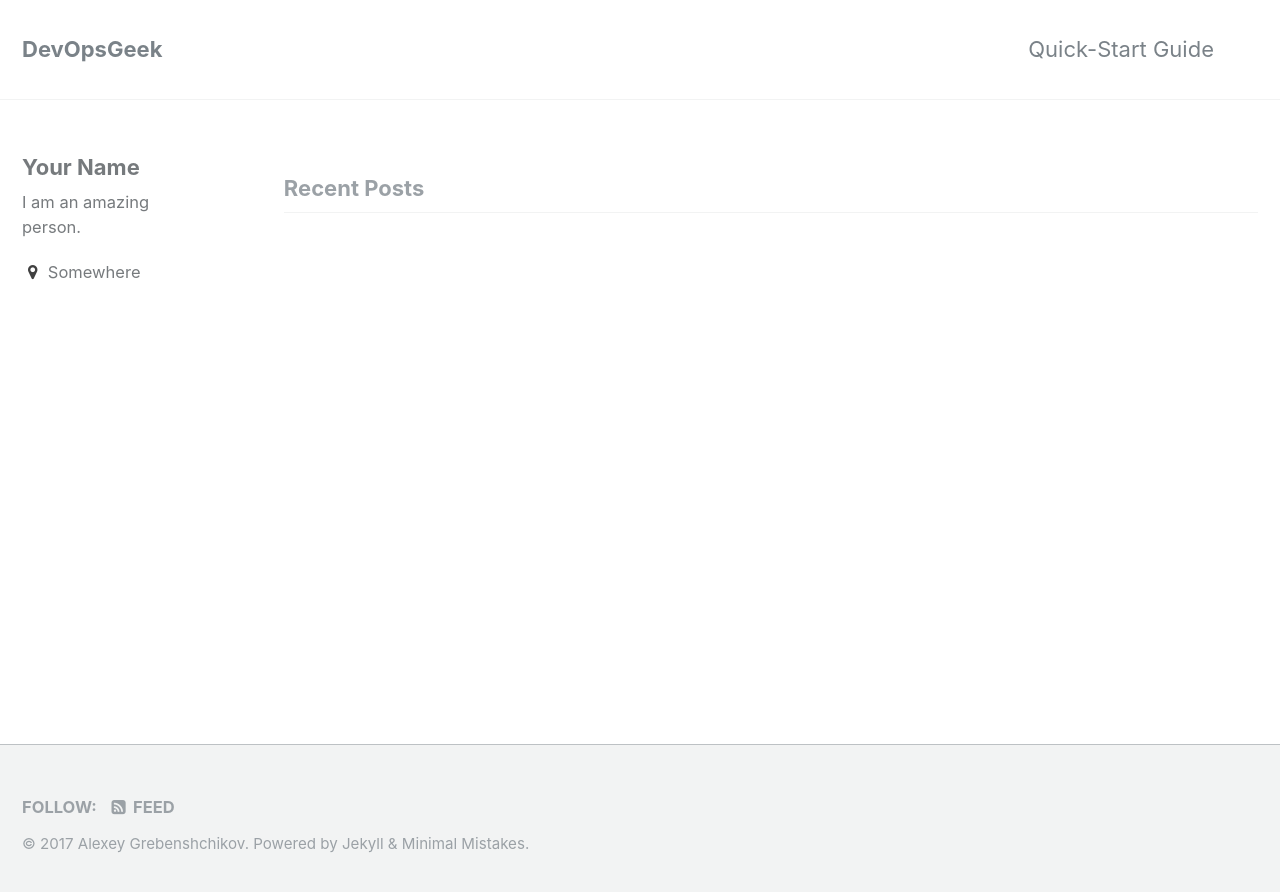
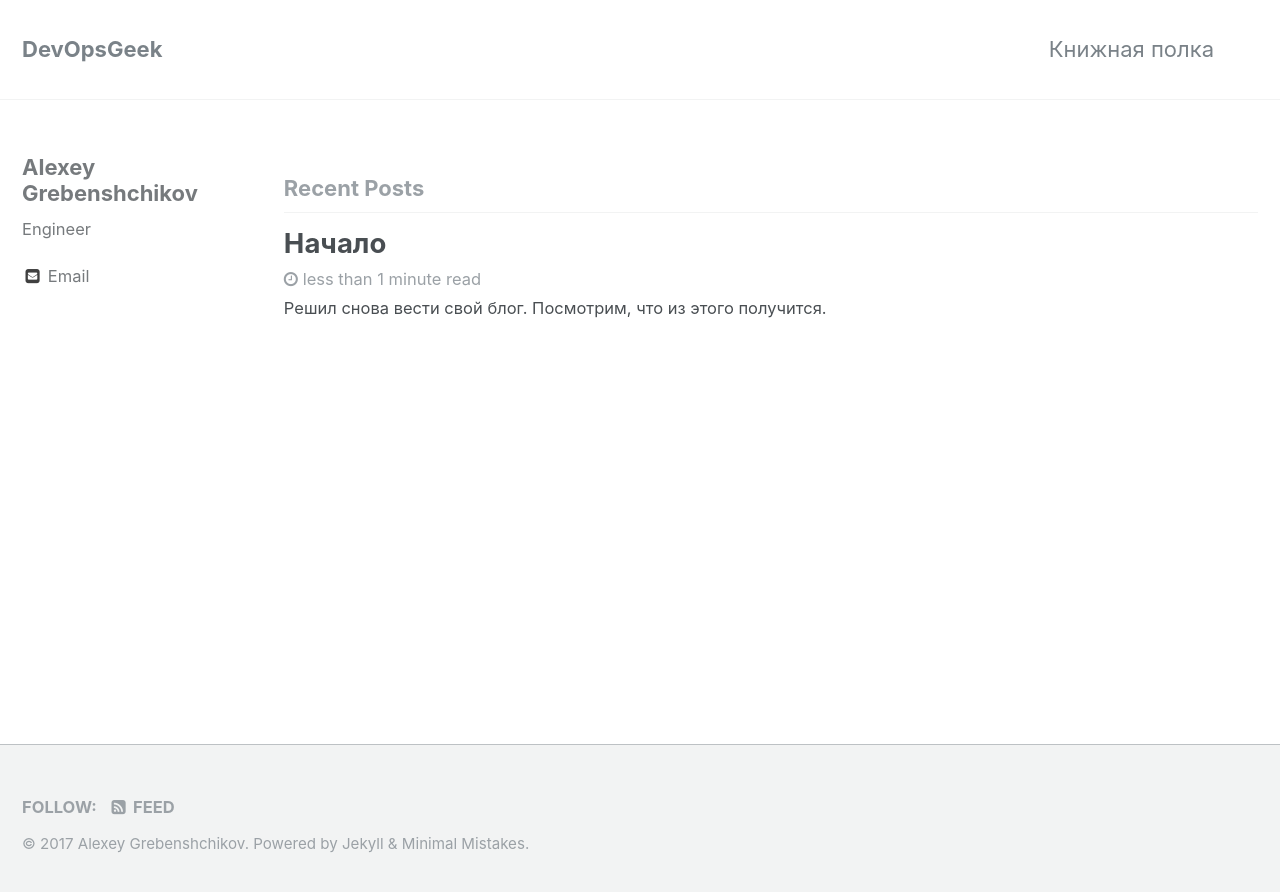
Before and after one commit to LiveStalker/devopsgeek, a Jekyll site: the page built from index.html, in a window 1280 px wide. Shown: the top 892 px of the page. Built offline with Jekyll 4.4.1, drawn with Linux system fonts in a browser that asks for light colours; the list of posts is cut into pages by our own code.

```diff
--- a/_config.yml
+++ b/_config.yml
@@ -1,10 +1,3 @@
-# Welcome to Jekyll!
-#
-# This config file is meant for settings that affect your entire site, values
-# which you are expected to set up once and rarely need to edit after that.
-# For technical reasons, this file is *NOT* reloaded automatically when you use
-# `jekyll serve`. If you change this file, please restart the server process.
-
 # Site Settings
 locale                   : "en"
 title                    : "DevOpsGeek"
@@ -78,11 +71,11 @@ analytics:
 
 # Site Author
 author:
-  name             : "Your Name"
+  name             : "Alexey Grebenshchikov"
   avatar           : # path of avatar image, e.g. "/assets/images/bio-photo.jpg"
-  bio              : "I am an amazing person."
-  location         : "Somewhere"
-  email            :
+  bio              : "Engineer"
+  location         :
+  email            : "mi.aleksio@gmail.com"
   uri              :
   bitbucket        :
   codepen          :
@@ -173,9 +166,9 @@ sass:
 
 # Outputting
 permalink: /:categories/:title/
-paginate: 5 # amount of posts to show
+paginate: 5
 paginate_path: /page:num/
-timezone: # http://en.wikipedia.org/wiki/List_of_tz_database_time_zones
+timezone: Europe/Moscow
 
 
 # Plugins
--- a/_data/navigation.yml
+++ b/_data/navigation.yml
@@ -1,7 +1,7 @@
 # main links
 main:
-  - title: "Quick-Start Guide"
-    url: https://mmistakes.github.io/minimal-mistakes/docs/quick-start-guide/
+  - title: "Книжная полка"
+    url: /bookshelf/
   # - title: "About"
   #   url: https://mmistakes.github.io/minimal-mistakes/about/
   # - title: "Sample Posts"
--- /dev/null
+++ b/_posts/2017-03-02-start.md
@@ -0,0 +1,4 @@
+---
+title: Начало
+---
+Решил снова вести свой блог. Посмотрим, что из этого получится.
```
Also changed, not shown: _pages/bookshelf.md (added, +11 -0 lines).
